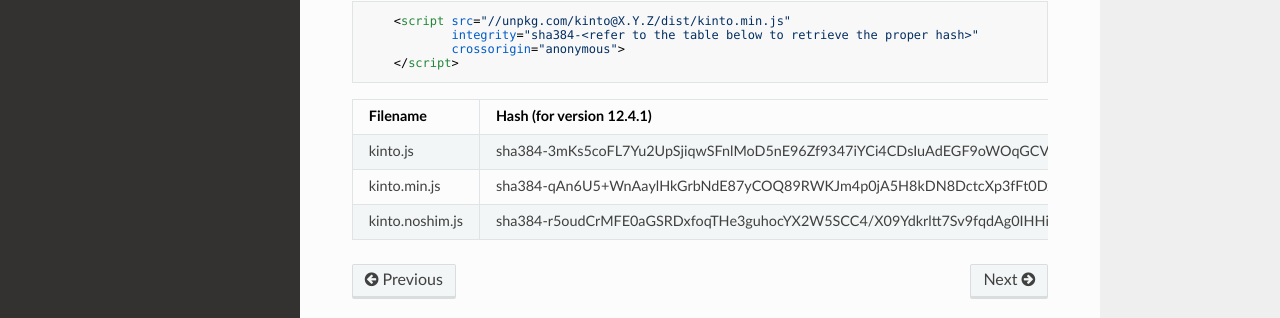
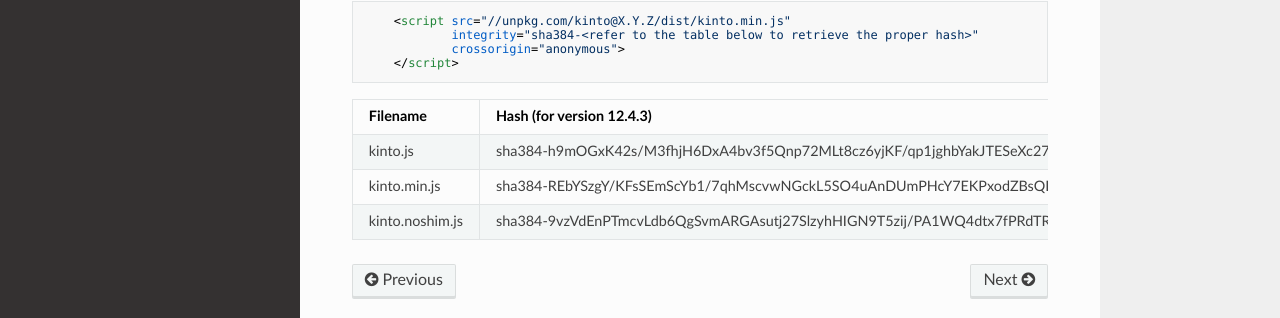
Before and after one commit to Kinto/kinto.js, an MkDocs documentation site: the page built from docs/installation.md, in a window 1280 px wide and 1323 px high. Shown: the part 930-1248 px from the top of the window. Built offline with MkDocs 1.6.1, drawn with Linux system fonts in a browser that asks for light colours; nearby versions of some CDN libraries; old or Windows-style settings are respelled for this version of MkDocs.

Commit message:
Update SRI table

````diff
--- a/docs/installation.md
+++ b/docs/installation.md
@@ -37,8 +37,8 @@
     </script>
 ```
 
-| Filename                | Hash (for version 12.4.1)                                               |
+| Filename                | Hash (for version 12.4.3)                                               |
 |-------------------------|-------------------------------------------------------------------------|
-| kinto.js                | sha384-3mKs5coFL7Yu2UpSjiqwSFnlMoD5nE96Zf9347iYCi4CDsIuAdEGF9oWOqGCVoJf |
-| kinto.min.js            | sha384-qAn6U5+WnAaylHkGrbNdE87yCOQ89RWKJm4p0jA5H8kDN8DctcXp3fFt0DxWULzq |
-| kinto.noshim.js         | sha384-r5oudCrMFE0aGSRDxfoqTHe3guhocYX2W5SCC4/X09Ydkrltt7Sv9fqdAg0IHHii |
+| kinto.js                | sha384-h9mOGxK42s/M3fhjH6DxA4bv3f5Qnp72MLt8cz6yjKF/qp1jghbYakJTESeXc27A |
+| kinto.min.js            | sha384-REbYSzgY/KFsSEmScYb1/7qhMscvwNGckL5SO4uAnDUmPHcY7EKPxodZBsQDqSBd |
+| kinto.noshim.js         | sha384-9vzVdEnPTmcvLdb6QgSvmARGAsutj27SlzyhHIGN9T5zij/PA1WQ4dtx7fPRdTRT |
````
